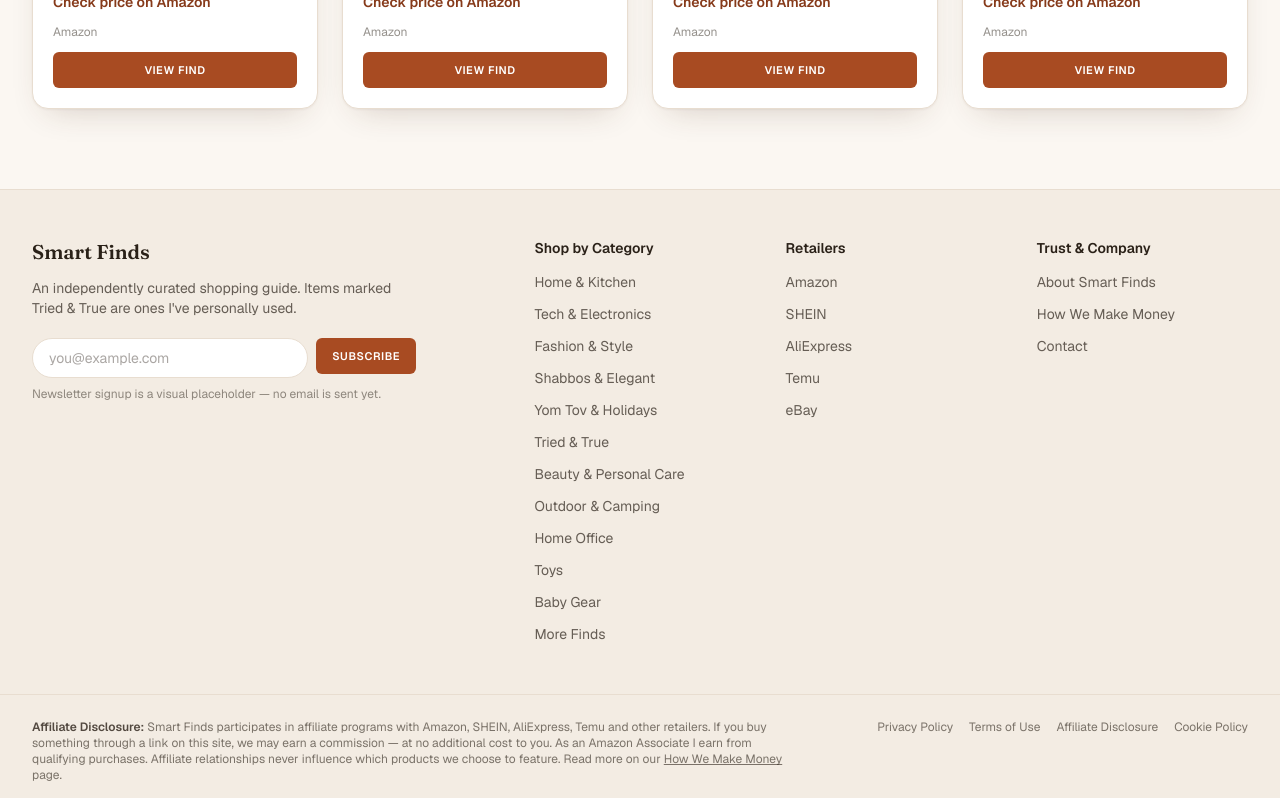
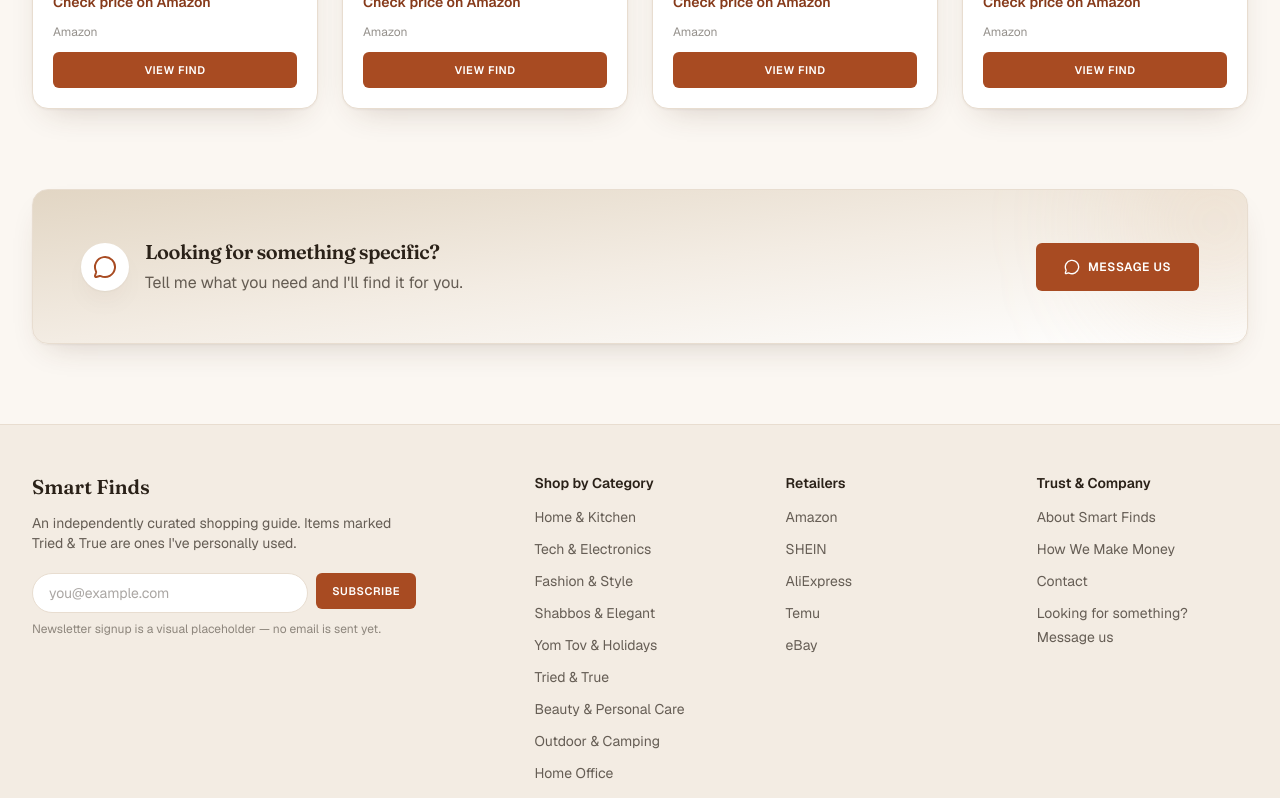
Before and after one commit to suri8361/smart-finds, a Next.js app: page / in a window 1280 px wide. Shown: the part 3940-4738 px from the top of the page. Built offline with nearby package versions, Linux system fonts and the light colour scheme.

Commit message:
Add a "Looking for something specific? Message us" call-out on home, search and category pages, plus a footer link

```diff
--- a/app/category/[slug]/page.tsx
+++ b/app/category/[slug]/page.tsx
@@ -8,6 +8,7 @@ import { FilterBar } from "@/components/catalog/FilterBar";
 import { SortDropdown } from "@/components/catalog/SortDropdown";
 import { ProductGrid } from "@/components/catalog/ProductGrid";
 import { CollectionCard } from "@/components/home/CollectionCard";
+import { MessageUsCallout } from "@/components/contact/MessageUs";
 import { categories, getCategoryBySlug } from "@/lib/data/categories";
 import { getProductsByCategoryGroup } from "@/lib/data/products";
 import { getCollectionsRelatedToCategory } from "@/lib/data/collections";
@@ -207,6 +208,8 @@ export default async function CategoryPage({ params, searchParams }: PageProps<"
           <p className="text-sm text-foreground/50">No related collections yet — check back soon.</p>
         )}
       </div>
+
+      <MessageUsCallout />
     </Container>
   );
 }
--- a/app/page.tsx
+++ b/app/page.tsx
@@ -3,6 +3,8 @@ import { FeaturedCollections } from "@/components/home/FeaturedCollections";
 import { ShopByCategory } from "@/components/home/ShopByCategory";
 import { TopPicks } from "@/components/home/TopPicks";
 import { TriedAndTrue } from "@/components/home/TriedAndTrue";
+import { Container } from "@/components/ui/Container";
+import { MessageUsCallout } from "@/components/contact/MessageUs";
 
 export default function Home() {
   return (
@@ -12,6 +14,11 @@ export default function Home() {
       <ShopByCategory />
       <TopPicks />
       <TriedAndTrue />
+      <section className="pb-16 sm:pb-20">
+        <Container>
+          <MessageUsCallout />
+        </Container>
+      </section>
     </>
   );
 }
--- /dev/null
+++ b/components/contact/MessageUs.tsx
@@ -0,0 +1,69 @@
+"use client";
+
+import { MessageCircle } from "lucide-react";
+import { CONTACT_EMAIL, CONTACT_EMAIL_IS_PLACEHOLDER } from "@/lib/config/site";
+import { cn } from "@/lib/utils/cn";
+
+const SUBJECT = "Looking for something specific";
+
+/**
+ * Opens the visitor's mail app to CONTACT_EMAIL with a prefilled subject.
+ * Like the Email button (components/legal/ContactEmail.tsx), the address is
+ * never printed and the mailto: link is only built on click, so it isn't in
+ * the page HTML.
+ */
+function openMessage(event: React.MouseEvent<HTMLAnchorElement>) {
+  event.preventDefault();
+  if (CONTACT_EMAIL_IS_PLACEHOLDER) return;
+  window.location.href = `mailto:${CONTACT_EMAIL}?subject=${encodeURIComponent(SUBJECT)}`;
+}
+
+/** Small inline "Message us" link (used in the footer). */
+export function MessageUsLink({ className, children = "Message us" }: { className?: string; children?: React.ReactNode }) {
+  return (
+    <a href="#message-us" onClick={openMessage} className={className}>
+      {children}
+    </a>
+  );
+}
+
+/**
+ * "Looking for something specific?" call-out card with a Message us button.
+ * Shown on the home page, search results and category pages.
+ */
+export function MessageUsCallout({ className, compact = false }: { className?: string; compact?: boolean }) {
+  return (
+    <div
+      className={cn(
+        "relative overflow-hidden rounded-2xl border border-border bg-linear-to-br from-taupe-200 via-surface-muted to-surface shadow-card dark:from-surface-muted dark:via-surface dark:to-surface",
+        compact ? "px-5 py-6 sm:px-8" : "px-6 py-10 sm:px-12 sm:py-12",
+        className
+      )}
+    >
+      <div className="absolute -right-16 -top-16 h-48 w-48 rounded-full bg-brand-200/25 blur-3xl" aria-hidden="true" />
+      <div className="relative flex flex-col items-center gap-5 text-center sm:flex-row sm:justify-between sm:text-left">
+        <div className="flex flex-col items-center gap-4 sm:flex-row sm:items-center">
+          <span className="inline-flex h-12 w-12 shrink-0 items-center justify-center rounded-full bg-surface text-brand-600 shadow-card">
+            <MessageCircle className="h-6 w-6" aria-hidden="true" />
+          </span>
+          <div>
+            <h2 className={cn("font-display font-semibold tracking-tight text-foreground", compact ? "text-xl" : "text-h3")}>
+              Looking for something specific?
+            </h2>
+            <p className="mt-1.5 max-w-md text-sm text-foreground/70 sm:text-base">
+              Tell me what you need and I&apos;ll find it for you.
+            </p>
+          </div>
+        </div>
+        <a
+          href="#message-us"
+          onClick={openMessage}
+          className="inline-flex h-12 w-full shrink-0 items-center justify-center gap-2 rounded-md bg-brand-600 px-7 text-xs font-semibold uppercase tracking-wider text-white transition-colors hover:bg-brand-700 focus-visible:outline-none focus-visible:ring-2 focus-visible:ring-brand-500 focus-visible:ring-offset-2 focus-visible:ring-offset-background sm:w-auto"
+        >
+          <MessageCircle className="h-4 w-4" aria-hidden="true" />
+          Message us
+        </a>
+      </div>
+    </div>
+  );
+}
--- a/components/layout/Footer.tsx
+++ b/components/layout/Footer.tsx
@@ -4,6 +4,7 @@ import { Button } from "@/components/ui/Button";
 import { categories } from "@/lib/data/categories";
 import { retailers } from "@/lib/data/retailers";
 import { AMAZON_ENABLED } from "@/lib/config/affiliate";
+import { MessageUsLink } from "@/components/contact/MessageUs";
 
 const trustLinks = [
   { href: "/about", label: "About Smart Finds" },
@@ -86,6 +87,11 @@ export function Footer() {
                 </Link>
               </li>
             ))}
+            <li>
+              <MessageUsLink className="text-sm text-foreground/70 hover:text-foreground">
+                Looking for something? Message us
+              </MessageUsLink>
+            </li>
           </ul>
         </div>
       </Container>
--- a/components/search/SearchResults.tsx
+++ b/components/search/SearchResults.tsx
@@ -6,6 +6,7 @@ import { Search, X } from "lucide-react";
 import type { Product } from "@/types/catalog";
 import { ProductGrid } from "@/components/catalog/ProductGrid";
 import { searchProducts } from "@/lib/search";
+import { MessageUsCallout } from "@/components/contact/MessageUs";
 
 const SUGGESTIONS = ["Skirts", "Dresses", "Shoes", "Kitchen", "SHEIN", "Temu"];
 
@@ -31,6 +32,8 @@ export function SearchResults({ products }: { products: Product[] }) {
 
   const results = useMemo(() => searchProducts(products, query), [products, query]);
   const hasQuery = query.trim().length > 0;
+  // No or few matches: put the "Looking for something specific?" card right under the count.
+  const fewResults = hasQuery && results.length < 4;
 
   return (
     <div className="flex flex-col gap-8">
@@ -85,11 +88,15 @@ export function SearchResults({ products }: { products: Product[] }) {
           : `All ${results.length} finds`}
       </p>
 
+      {fewResults ? <MessageUsCallout compact /> : null}
+
       <ProductGrid
         products={results}
         emptyTitle="No finds match that yet"
         emptyDescription="Try a shorter word, a store name like SHEIN, or a category like skirts."
       />
+
+      {fewResults ? null : <MessageUsCallout className="mt-4" />}
     </div>
   );
 }
```
